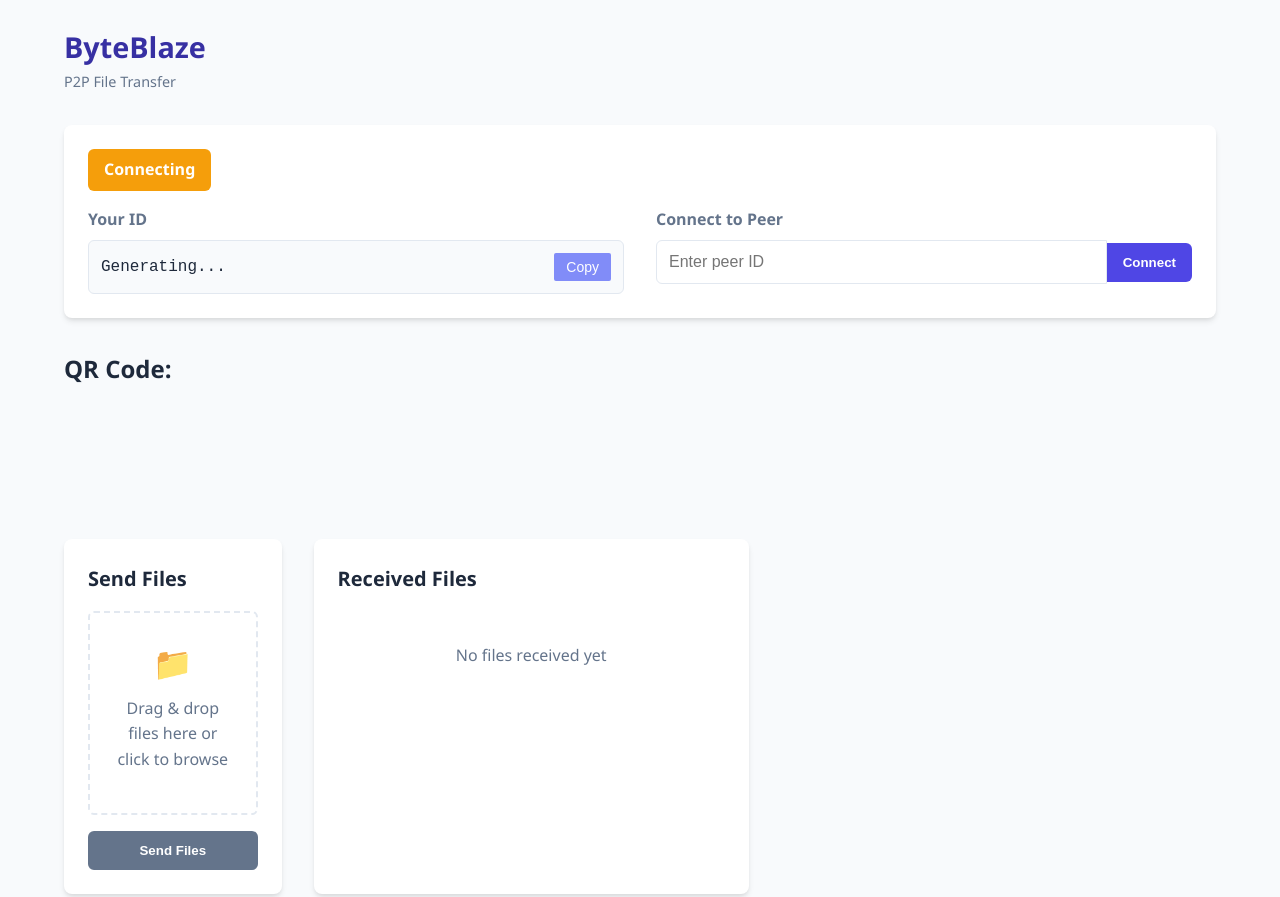
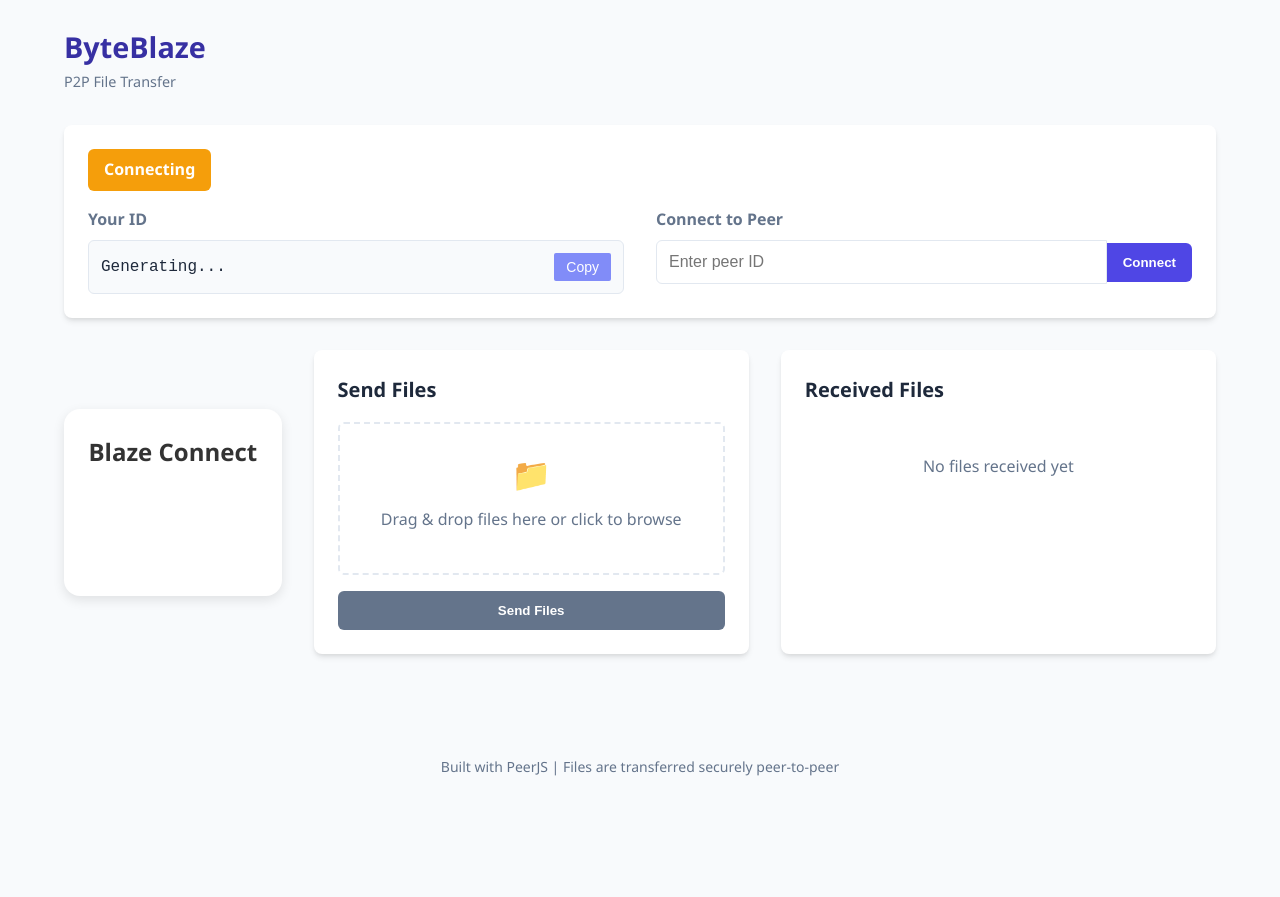
Before and after one commit to Ayush-IITGoa/ByteBlaze, a plain HTML site: page ByteBlaze/index.html in a window 1280 px wide. Shown: the top 897 px of the page. After the commit the page ends 800 px from the top, so only its background shows below. Drawn offline with Linux system fonts and the light colour scheme; a script that the page names is missing.

Commit message:
Add files via upload
Fixed bug || Qr code and send panel are now in same row in desktop view

```diff
--- a/ByteBlaze/index.html
+++ b/ByteBlaze/index.html
@@ -38,11 +38,11 @@
                     </div>
                 </div>
             </section>
-            <section class="qr-code-Panel">
-                <h2>QR Code:</h2>
-                <canvas id="peerQrCanvas"></canvas>
-            </section>
             <section class="file-transfer-panel">
+                <div class="qr-code-panel">
+                    <h2>Blaze Connect</h2>
+                    <canvas id="peerQrCanvas"></canvas>
+                </div>
                 <div class="send-panel">
                     <h2>Send Files</h2>
                     <div class="file-drop-area" id="file-drop">
@@ -59,7 +59,6 @@
                     </div>
                     <button id="send-btn" class="send-btn" disabled>Send Files</button>
                 </div>
-
                 <div class="receive-panel">
                     <h2>Received Files</h2>
                     <div class="file-list" id="received-files">
```
